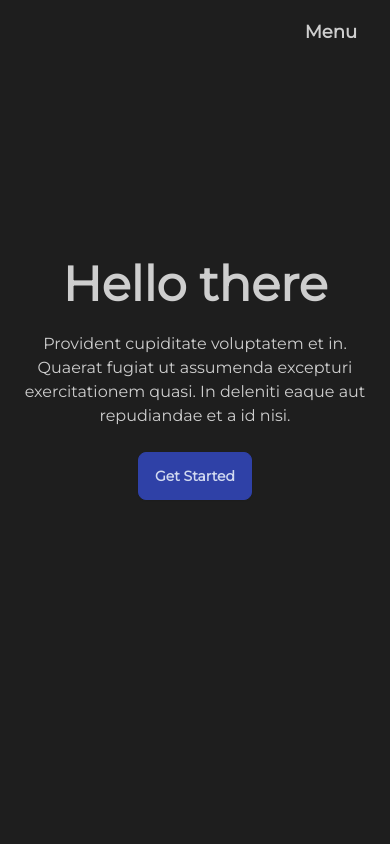
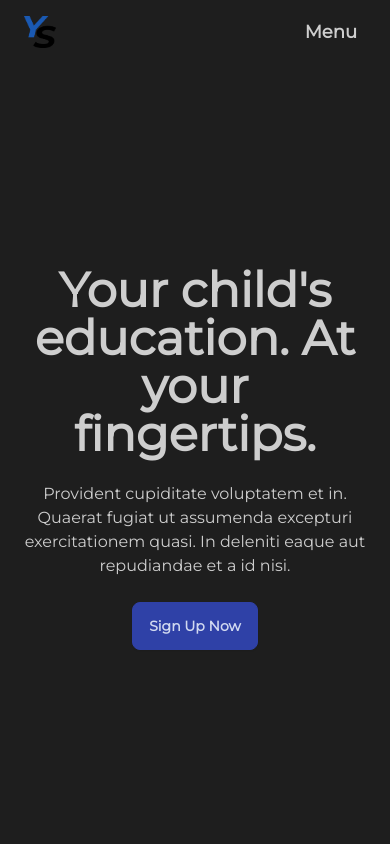
Before and after one commit to AndrewCMonson/your-schools, a React (Vite) app in the folder frontend/: page /signup in a window 390 px wide. Shown: the top 844 px of the page. Built offline with nearby package versions, Linux system fonts and the light colour scheme.

Commit message:
signup screen styling

```diff
--- a/frontend/src/screens/SignUpScreen.tsx
+++ b/frontend/src/screens/SignUpScreen.tsx
@@ -1,7 +1,7 @@
 import { ADD_USER } from "../utils/mutations";
 import { FormEvent, MouseEvent, useEffect } from "react";
 import { useMutation } from "@apollo/client";
-import { ReactElement, useState } from "react";
+import { ReactElement, useState, useRef } from "react";
 import { toast } from "react-toastify";
 import { useSessionStore } from "../stores/session";
 import { useNavigate } from "react-router-dom";
@@ -14,6 +14,15 @@ interface UserFormData {
 
 export const SignupScreen = (): ReactElement => {
   const navigate = useNavigate();
+  const formRef = useRef<HTMLDivElement>(null);
+  const { user, setUser } = useSessionStore();
+
+  const scrollToForm = () => {
+    if (formRef.current) {
+      formRef.current.scrollIntoView({ behavior: "smooth" });
+    }
+  };
+
   const [userFormData, setUserFormData] = useState<UserFormData>({
     username: "",
     email: "",
@@ -30,8 +39,6 @@ export const SignupScreen = (): ReactElement => {
       toast.error("An error occurred. Please try again");
     },
   });
-
-  const { user, setUser } = useSessionStore();
 
   const handleInputChange = (event: FormEvent<HTMLInputElement>) => {
     const { name, value } = event.target as HTMLInputElement;
@@ -69,21 +76,28 @@ export const SignupScreen = (): ReactElement => {
         id="loginSignupScreen"
         className="h-full w-full pt-5 flex flex-col lg:flex-row justify-center items-center bg-base-200"
       >
-        <div className="hero lg:flex lg:justify-end lg:w-1/2 bg-base-200 lg:mr-40 min-h-full mt-40 lg:mt-0">
-          <div className="hero-content text-center">
+        <div className="hero lg:flex lg:justify-end lg:w-1/2 bg-base-200 lg:mr-40 min-h-screen lg:mt-0">
+          <div className="hero-content text-center mb-24 lg:mb-0">
             <div className="max-w-md">
-              <h1 className="text-5xl font-bold">Hello there</h1>
+              <h1 className="text-5xl font-bold">
+                Your child&apos;s education. At your fingertips.
+              </h1>
               <p className="py-6">
                 Provident cupiditate voluptatem et in. Quaerat fugiat ut
                 assumenda excepturi exercitationem quasi. In deleniti eaque aut
                 repudiandae et a id nisi.
               </p>
-              <button className="btn btn-primary">Get Started</button>
+              <button
+                className="btn btn-primary lg:hidden"
+                onClick={scrollToForm}
+              >
+                Sign Up Now
+              </button>
             </div>
           </div>
         </div>
-        <div className="hero lg:flex lg:w-1/2 bg-base-200">
-          <div className="card shrink-0 w-full max-w-xs lg:max-w-sm shadow-2xl bg-base-100 mb-40 lg:mb-0">
+        <div className="hero lg:flex lg:w-1/2 bg-base-200" ref={formRef}>
+          <div className="card shrink-0 w-full max-w-xs lg:max-w-md shadow-2xl bg-base-100 mb-40 lg:mb-0">
             <form className="card-body">
               <div>
                 <h1 className="font-bold text-2xl lg:text-3xl">
```
